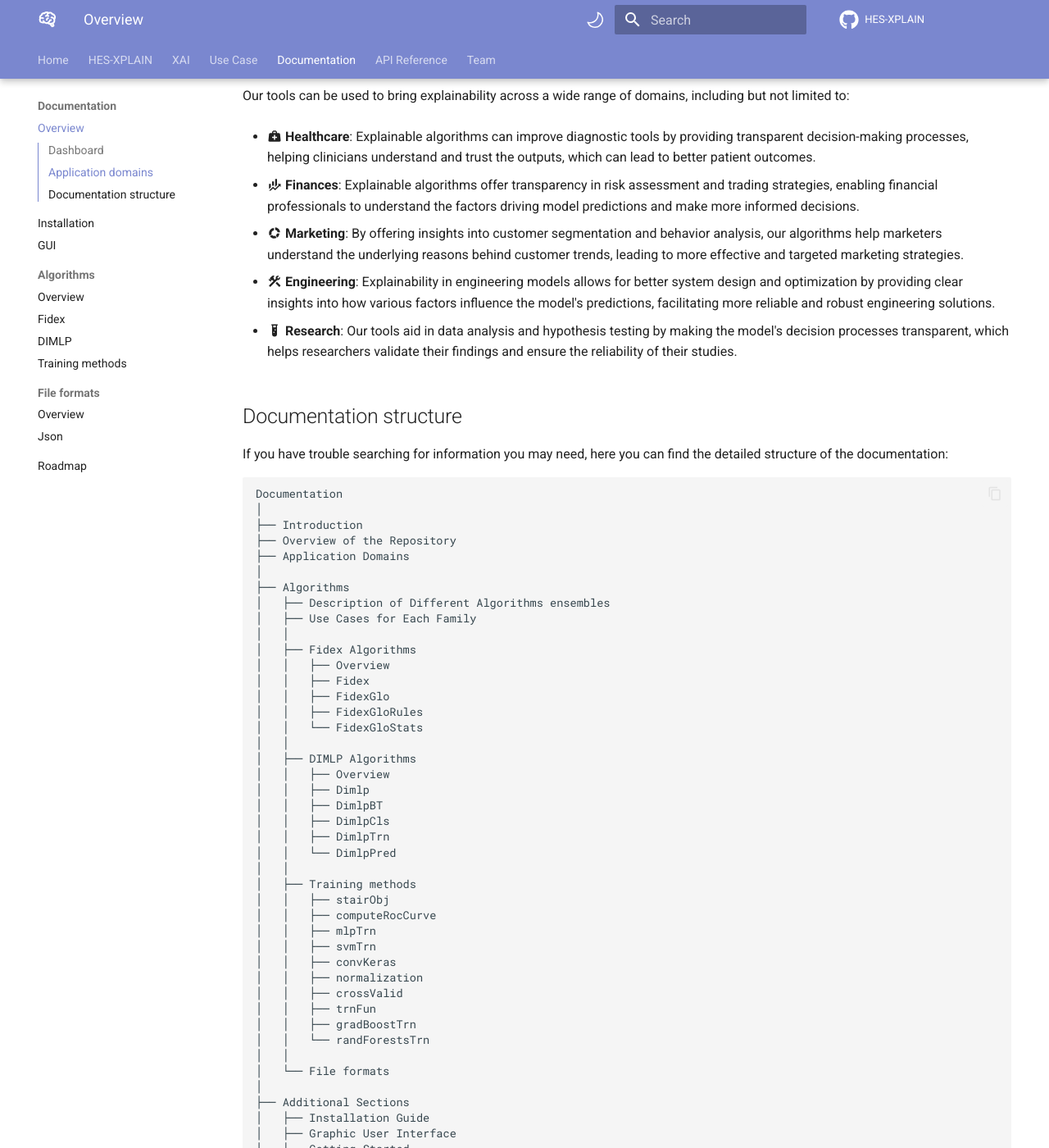
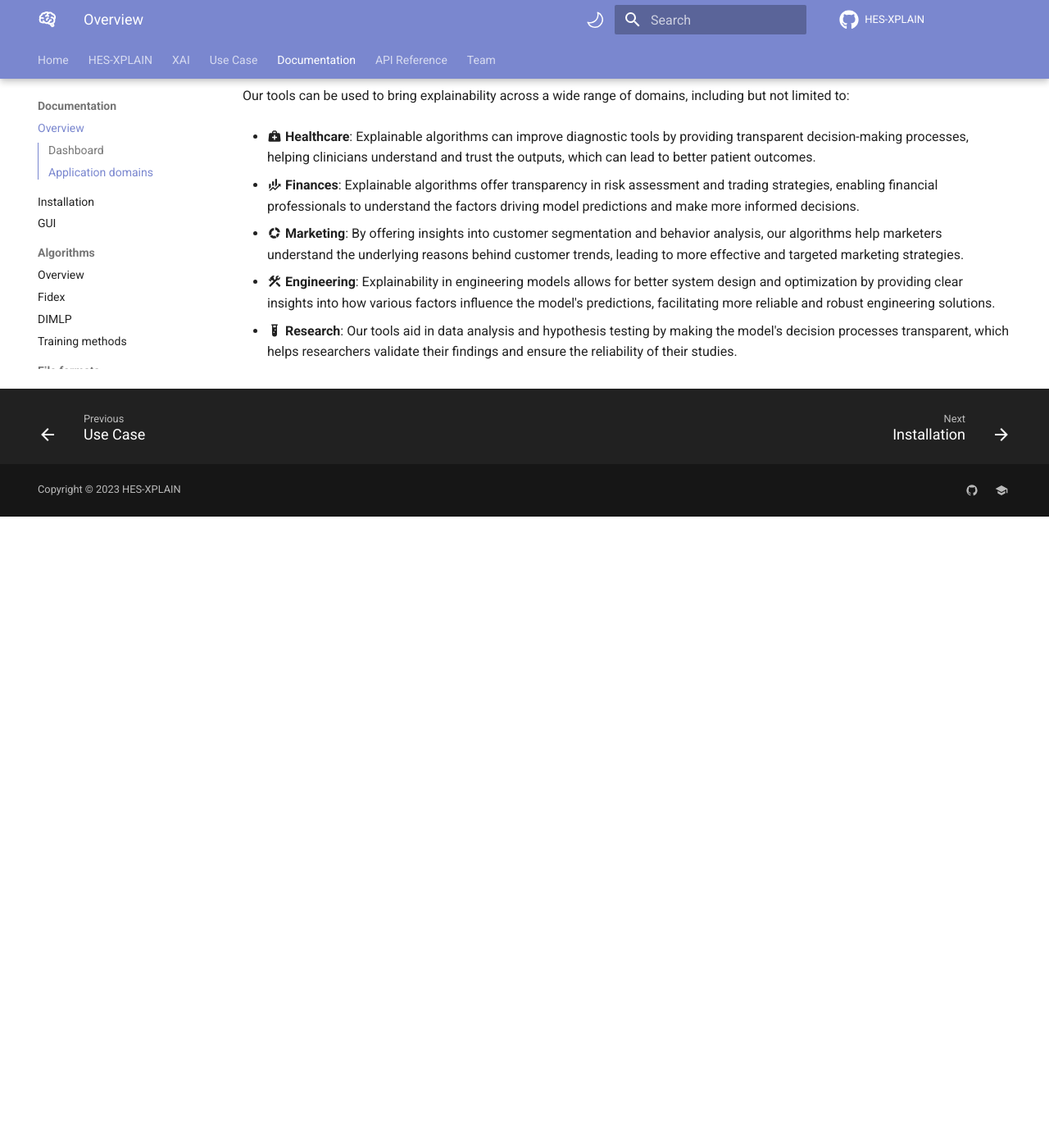
Before and after one commit to HES-XPLAIN/hes-xplain.github.io, an MkDocs documentation site: the page built from docs/documentation/overview.md, in a window 1280 px wide and 1400 px high, scrolled down 1044 px. Shown: the whole window at 82% size. Built offline with MkDocs 1.6.1 and Material for MkDocs 9.7.7, drawn with Linux system fonts in a browser that asks for light colours; comment, search, counter and statistics services are not loaded; after the commit the page ends 1674 px from its top, so only the background shows below that; some of the changed text lies outside the part shown.

Commit message:
Removed obsolete documentation architecture

````diff
--- a/docs/documentation/overview.md
+++ b/docs/documentation/overview.md
@@ -79,63 +79,3 @@ Our tools can be used to bring explainability across a wide range of domains, in
 - :material-hammer-wrench: **Engineering**: Explainability in engineering models allows for better system design and optimization by providing clear insights into how various factors influence the model's predictions, facilitating more reliable and robust engineering solutions.
 
 - :material-test-tube: **Research**: Our tools aid in data analysis and hypothesis testing by making the model's decision processes transparent, which helps researchers validate their findings and ensure the reliability of their studies.
-
-
-## Documentation structure
-If you have trouble searching for information you may need, here you can find the detailed structure of the documentation:
-
-```
-Documentation
-│
-├── Introduction
-├── Overview of the Repository
-├── Application Domains
-│
-├── Algorithms
-│   ├── Description of Different Algorithms ensembles
-│   ├── Use Cases for Each Family
-│   │
-│   ├── Fidex Algorithms
-│   │   ├── Overview
-│   │   ├── Fidex
-│   │   ├── FidexGlo
-│   │   ├── FidexGloRules
-│   │   └── FidexGloStats
-│   │
-│   ├── DIMLP Algorithms
-│   │   ├── Overview
-│   │   ├── Dimlp
-│   │   ├── DimlpBT
-│   │   ├── DimlpCls
-│   │   ├── DimlpTrn
-│   │   └── DimlpPred
-│   │
-│   ├── Training methods
-│   │   ├── stairObj
-│   │   ├── computeRocCurve
-│   │   ├── mlpTrn
-│   │   ├── svmTrn
-│   │   ├── convKeras
-│   │   ├── normalization
-│   │   ├── crossValid
-│   │   ├── trnFun
-│   │   ├── gradBoostTrn
-│   │   └── randForestsTrn
-│   │
-│   └── File formats
-│
-├── Additional Sections
-│   ├── Installation Guide
-│   ├── Graphic User Interface
-│   ├── Getting Started
-│   ├── Detailed Examples
-│   ├── API Reference
-│   ├── Contributing
-│   ├── FAQ
-│   └── Glossary
-│
-└── Appendices
-    ├── References
-    ├── License
-    └── Contact Information
-```
````
